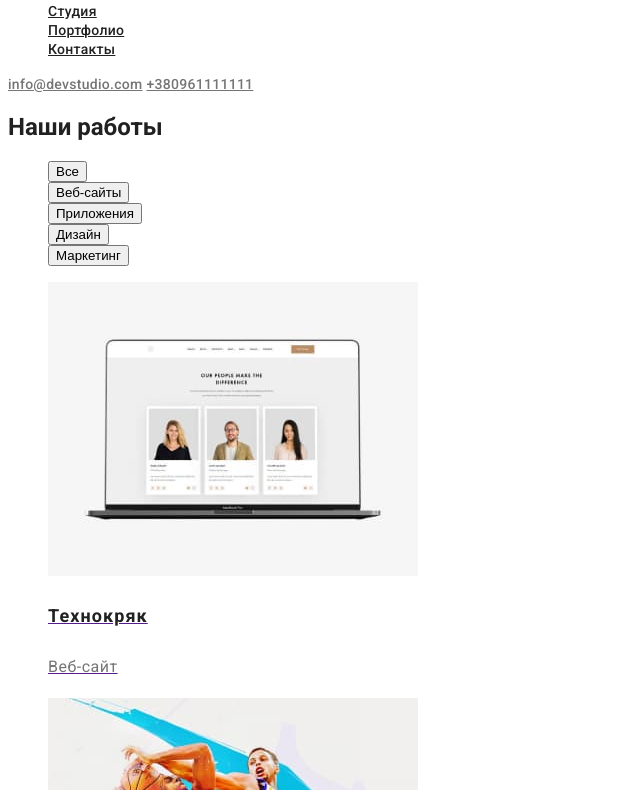
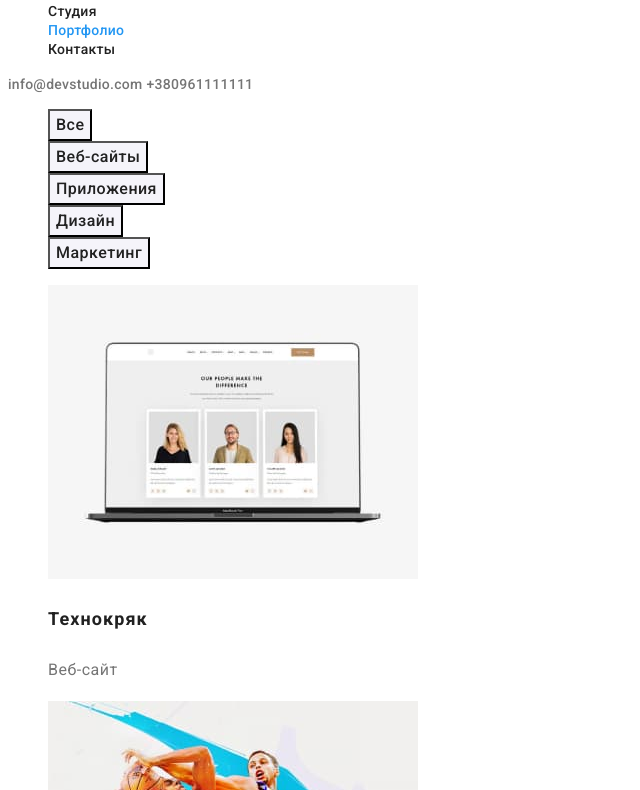
Before and after one commit to Redvanskyi-Rost/goit-markup-hw-02, a plain HTML site: page portfolio.html in a window 1280 px wide. Shown: the part 54-844 px from the top of the page, without its empty margins (0-640 px from the left). Drawn offline with Linux system fonts and the light colour scheme.

Commit message:
исправил замечания ментора

```diff
--- a/css/style.css
+++ b/css/style.css
@@ -14,6 +14,29 @@ body {
   background-color: var(--primary-white-color);
   font-family: 'Roboto', sans-serif;
 }
+
+.list {
+  list-style: none;
+}
+
+.link {
+  text-decoration: none;
+}
+
+.visually-hidden {
+  position: absolute;
+  white-space: nowrap;
+  width: 1px;
+  height: 1px;
+  overflow: hidden;
+  border: 0;
+  padding: 0;
+  clip: rect(0 0 0 0);
+  clip-path: inset(50%);
+  margin: -1px;
+}
+
+/* -----------------------------------------------LOGO-------------------------------------------------- */
 
 .logo-accent {
   color: var(--primary-text-color);
@@ -44,7 +67,8 @@ body {
   color: var(--primary-text-color);
 }
 
-/* site nav */
+/* -----------------------------------------------SIYE-NAV-------------------------------------------------- */
+
 .header-link {
   color: var(--primary-text-color);
   font-weight: 500;
@@ -55,6 +79,10 @@ body {
 
 .header-link:hover,
 .header-link:focus {
+  color: var(--accent-color);
+}
+
+.header-nav .link.current {
   color: var(--accent-color);
 }
 
@@ -84,10 +112,7 @@ body {
   color: var(--accent-color);
 }
 
-.list {
-  list-style: none;
-}
-/* hero */
+/* -----------------------------------------------HERO-------------------------------------------------- */
 .hero-title {
   color: var(--primary-white-color);
   background-color: #2f303a;
@@ -108,7 +133,8 @@ body {
   background-color: var(--secondary-accent-color);
 }
 
-/* advantage */
+/* -----------------------------------------------ADVANTAGE-------------------------------------------------- */
+
 .advantage-title {
   color: var(--primary-text-color);
   font-weight: 700;
@@ -117,13 +143,16 @@ body {
   letter-spacing: 0.03em;
   text-transform: uppercase;
 }
+
 .advantage-text {
   color: var(--secondary-text-color);
   font-size: 14px;
   line-height: 1.71;
   letter-spacing: 0.03em;
 }
-/* activity  */
+
+/* -----------------------------------------------ACTIVITY-------------------------------------------------- */
+
 .activity {
   color: var(--primary-text-color);
 }
@@ -135,7 +164,9 @@ body {
   text-align: center;
   letter-spacing: 0.03em;
 }
-/* team */
+
+/* -----------------------------------------------TEAM-------------------------------------------------- */
+
 .team-title {
   font-weight: 700;
   font-size: 36px;
@@ -150,6 +181,7 @@ body {
   line-height: 1.19;
   letter-spacing: 0.03em;
 }
+
 .team-text {
   font-size: 16px;
   line-height: 1.19;
@@ -157,9 +189,9 @@ body {
   color: var(--secondary-text-color);
 }
 
-/* portfolio */
+/* -----------------------------------------------PORTFOLIO-------------------------------------------------- */
 
-.filter-button {
+.portfolio-button {
   font-family: 'Roboto', sans-serif;
   font-weight: 500;
   font-size: 16px;
@@ -171,8 +203,8 @@ body {
   cursor: pointer;
 }
 
-.filter-button:hover,
-.filter-button:focus {
+.portfolio-button:hover,
+.portfolio-button:focus {
   color: var(--primary-white-color);
   background: var(--accent-color);
 }
@@ -184,6 +216,7 @@ body {
   letter-spacing: 0.06em;
   color: var(--primary-text-color);
 }
+
 .portfolio-text {
   font-size: 16px;
   line-height: 1.88;
@@ -191,7 +224,8 @@ body {
   color: var(--secondary-text-color);
 }
 
-/* footer */
+/* -----------------------------------------------FOOTER------------------------------------------------- */
+
 .footer-mail {
   font-size: 14px;
   line-height: 1.71;
@@ -219,6 +253,8 @@ body {
 }
 
 .footer-adress {
+  font-family: 'Roboto', sans-serif;
+  font-style: normal;
   font-size: 14px;
   line-height: 1.71;
   letter-spacing: 0.03em;
```
